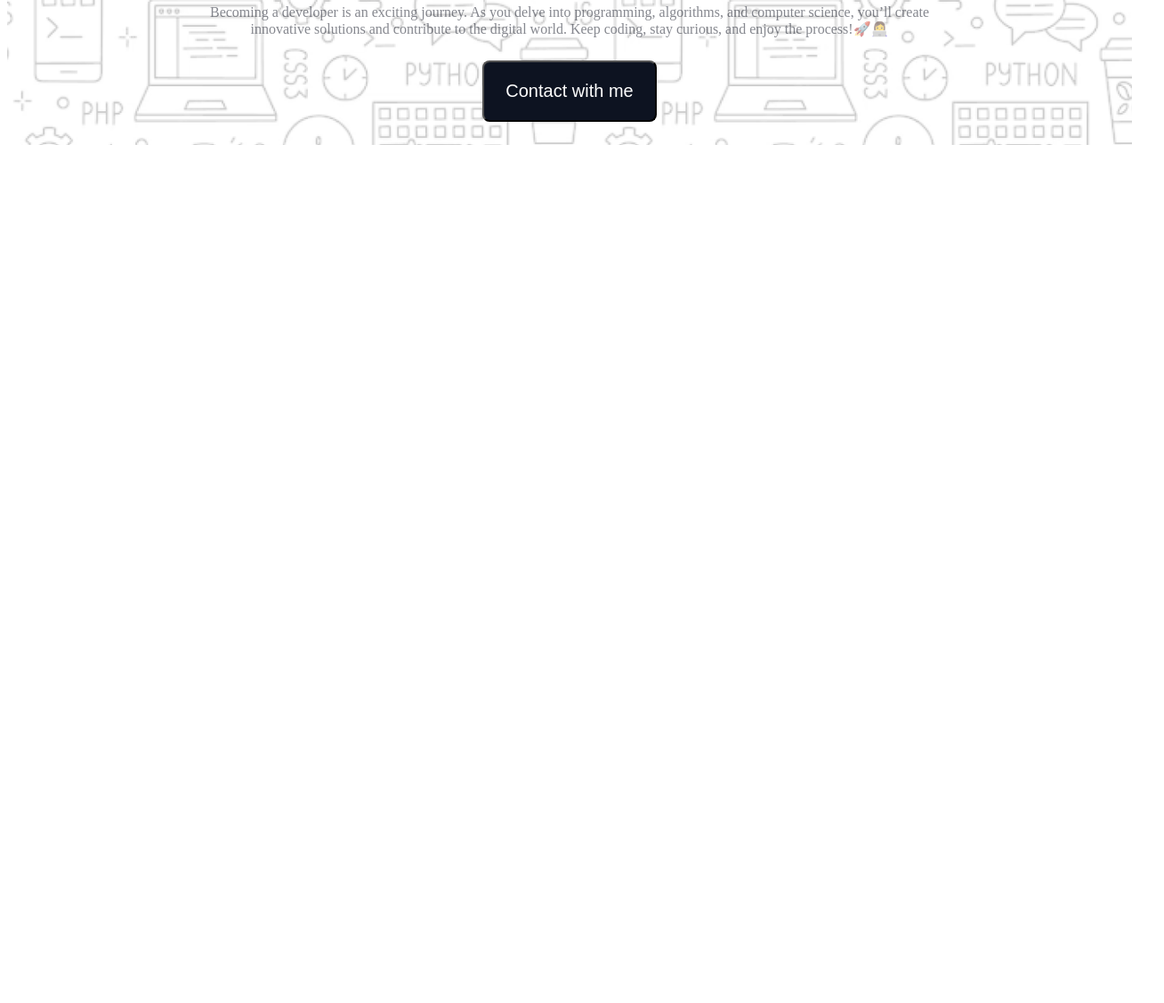
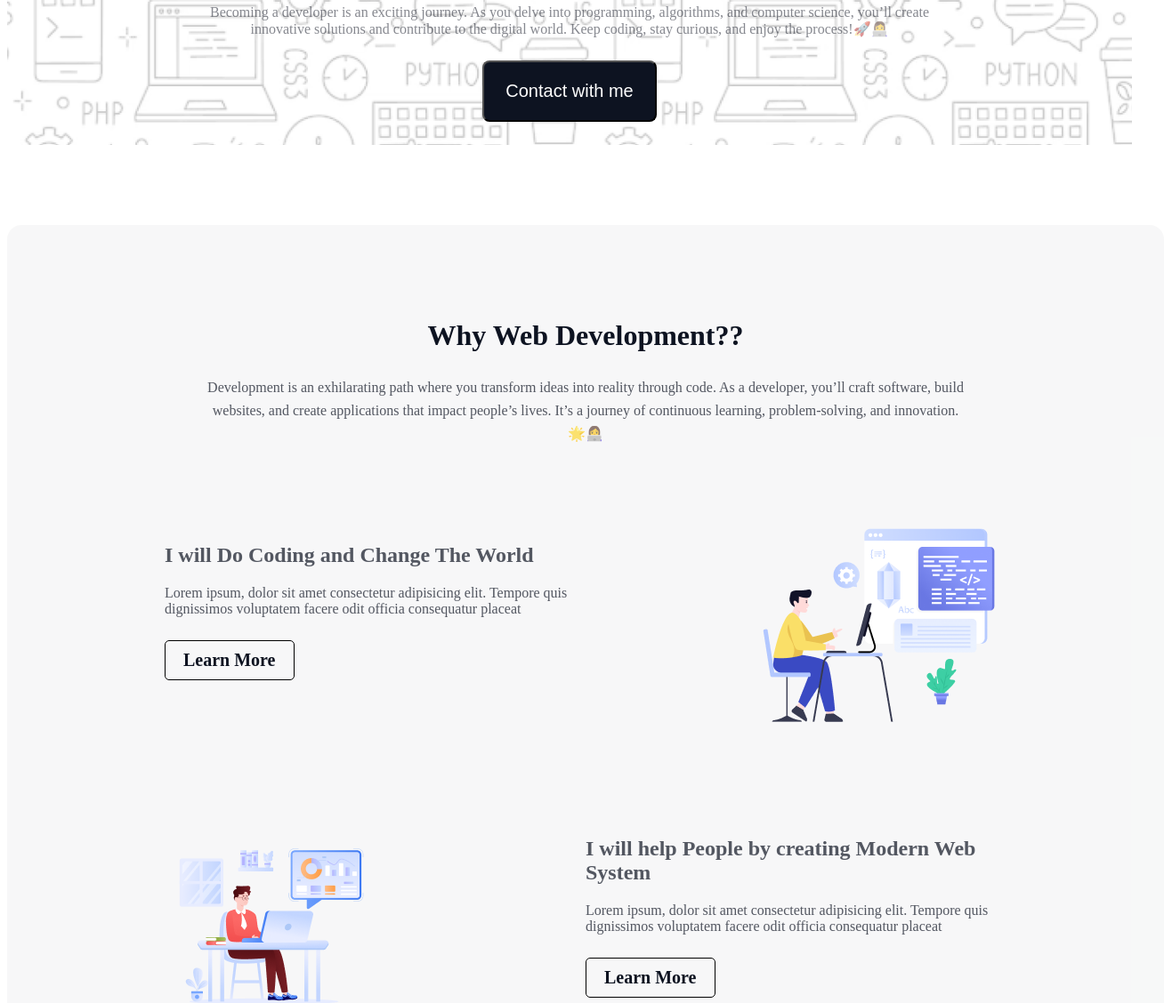
Before and after one commit to adibahbab4108/Assignment-1, a plain HTML site: page index.html in a window 1280 px wide. Shown: the part 526-1654 px from the top of the page at 89% size, 1308 px wide, since content can reach past the window. Before the commit the page ends 800 px from the top, so only its background shows below. Drawn offline with Linux system fonts and the light colour scheme; a web font is replaced by a local one.

Commit message:
top section design completed

```diff
--- a/index.html
+++ b/index.html
@@ -9,7 +9,7 @@
 </head>
 
 <body>
-    <header>
+    <header class="header-section-container">
         <nav class="navbar">
             <h1>Md Adib Ahbab</h1>
             <button>Download Resume</button>
@@ -23,6 +23,52 @@
             <button class="contact-btn">Contact with me</button>
         </section>
     </header>
+    <section class="why-development-section-container">
+        <div class="dev-heading">
+            <h1 class="goal-title">Why Web Development??</h1>
+            <p class="goal-description"> Development is an exhilarating path where you transform ideas into reality
+                through code. As a developer,
+                you’ll craft software, build websites, and create applications that impact people’s lives. It’s a
+                journey of continuous learning, problem-solving, and innovation. 🌟👩‍💻</p>
+        </div>
+        <div class="dev-goal">
+            <div class="left">
+                <h2 class="title">I will Do Coding and Change The World</h2>
+                <p class="description">Lorem ipsum, dolor sit amet consectetur adipisicing elit. Tempore quis
+                    dignissimos voluptatem facere
+                    odit officia consequatur placeat </p>
+                <a href="#" class="btn-learn-more">Learn More</a>
+            </div>
+            <div class="right">
+                <img src="assets/Layer_1.png" alt="">
+            </div>
+        </div>
+        <div class="dev-goal">
+            <div class="left">
+                <img src="assets/Group 3.png" alt="">
+            </div>
+            <div class="right">
+                <h2 class="title">I will help People by creating Modern Web System</h2>
+                <p class="description">Lorem ipsum, dolor sit amet consectetur adipisicing elit. Tempore quis
+                    dignissimos voluptatem facere
+                    odit officia consequatur placeat </p>
+                <a href="#" class="btn-learn-more">Learn More</a>
+            </div>
+        </div>
+        <div class="dev-goal">
+            <div class="left">
+                <h2 class="title">I will Do Coding and Change The World</h2>
+                <p class="description">Lorem ipsum, dolor sit amet consectetur adipisicing elit. Tempore quis
+                    dignissimos voluptatem facere
+                    odit officia consequatur placeat </p>
+                <a href="#" class="btn-learn-more">Learn More</a>
+            </div>
+            <div class="right">
+                <img src="assets/Group 4.png" alt="">
+            </div>
+        </div>
+    </section>
+
 </body>
 
 </html>
--- a/styles/style.css
+++ b/styles/style.css
@@ -4,7 +4,11 @@ body {
     font-family: Azeret Mono;
 }
 
-/* Header Design ......................*/
+/*........Header Design ......................*/
+.header-section-container {
+    margin-bottom: 90px;
+}
+
 .navbar {
     display: flex;
     justify-content: space-around;
@@ -19,9 +23,11 @@ body {
     background-position: center;
 
 }
-.cover-img{
+
+.cover-img {
     margin: 26px 0;
 }
+
 .cover-title {
     color: rgb(13, 19, 33);
     font-size: 48px;
@@ -46,3 +52,75 @@ body {
     margin-bottom: 26px;
     font-size: 20px;
 }
+
+/* ........Development purpose section....... */
+.why-development-section-container {
+    margin-bottom: 90;
+    border-radius: 16px;
+    width: 1140px;
+    background: rgba(13, 19, 33, 0.03);
+    margin: 26px auto;
+    padding: 80px;
+}
+
+.dev-heading {
+    text-align: center;
+    width: 852px;
+    margin: 0 auto;
+}
+
+.goal-title {
+    color: rgb(13, 19, 33);
+    font-size: 32px;
+    font-weight: 800;
+}
+
+.goal-description {
+    color: rgb(13, 19, 33, 0.7);
+    font-weight: 400;
+    line-height: 26px;
+}
+
+.dev-goal {
+    display: flex;
+    width: 946px;
+    margin: 90px auto;
+}
+
+.dev-goal .left {
+    width: 50%;
+}
+
+.dev-goal .right {
+    width: 50%;
+}
+
+.dev-goal>.right img {
+    float: right;
+}
+
+.dev-goal .title {
+    color: rgba(13, 19, 33, 0.7);
+    font-size: 24px;
+    font-weight: 700;
+}
+.dev-goal .description{
+    color: rgb(13, 19, 33, 0.7);
+
+}
+
+.btn-learn-more {
+    border: 1px solid black;
+    padding: 10px 20px;
+    border-radius: 5px;
+    text-decoration: none;
+    display: inline-block;
+    margin-top: 10px;
+    color: rgb(13, 19, 33);
+    font-size: 20px;
+    font-weight: 600;
+    cursor: pointer;
+
+}
+
+/* .....Inspiration section Styles....... */
```
